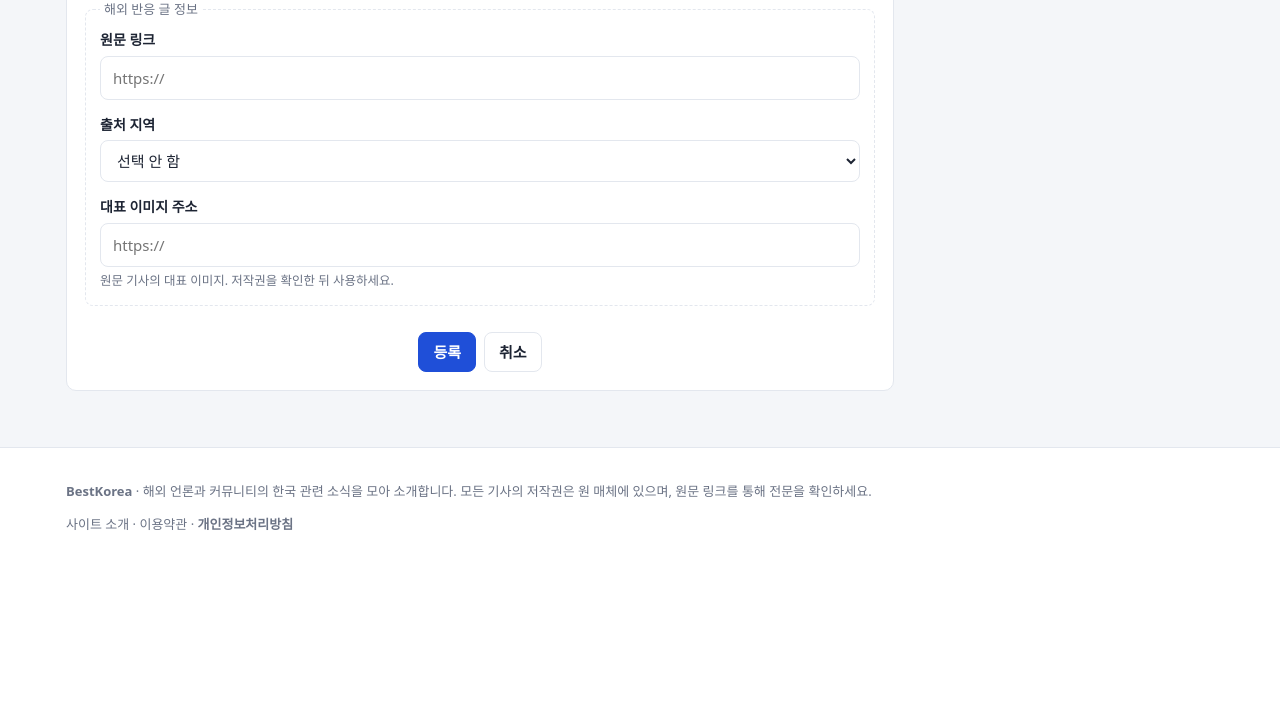
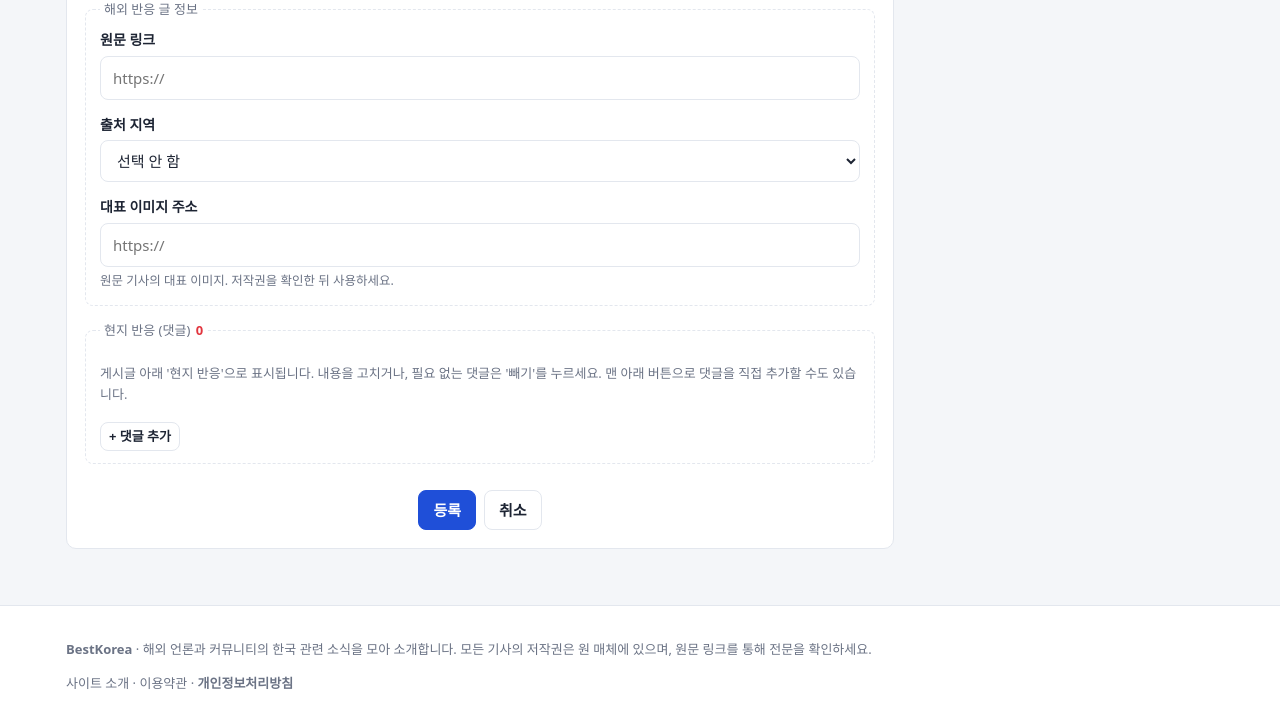
Before and after one commit to befree00-dev/bestkorea, a Flask app: page /write in a window 1280 px wide. Shown: the part 858-1584 px from the top of the page. Before the commit the page ends 1388 px from the top, so only its background shows below. Run offline with Flask 3, Linux system fonts and the light colour scheme; a user stored in the database is signed in; tables that the repository leaves empty hold one stand-in row (values such as "Sample post").

Commit message:
글쓰기·글 수정에서 현지 반응(댓글) 편집
- 글쓰기·수정 화면에 '현지 반응' 편집 칸: 작성자·내용·추천 수 수정, 빼기/되살리기, 직접 추가
- 수집함에서 올릴 때 번역된 댓글로 채워짐, 게시 후에도 글 수정에서 편집 가능
- 원문(body)은 서버에 있는 수집 원문만 사용, 직접 추가한 반응은 source=manual
- 해외 반응 게시판 + 관리자·운영자·기자만 (커뮤니티 게시판에서는 숨김·무시)

Co-Authored-By: Claude Opus 5.5 <noreply@anthropic.com>
Claude-Session: https://claude.ai/code/session_01DrPRr3kfNrdqw6PjBg1umy

```diff
--- a/app/static/css/style.css
+++ b/app/static/css/style.css
@@ -264,3 +264,15 @@ code { background: var(--chip); padding: 1px 5px; border-radius: 4px; font-size:
 .cat-it { --cat: #0b7f9c; }
 .cat-society { --cat: #8a5a2b; }
 @media (prefers-color-scheme: dark) { .cat-it { --cat: #5fd0ea; } .cat-society { --cat: #e0aa72; } }
+
+/* 현지 반응 편집기 */
+.reaction-editor .r-row { border: 1px solid var(--line); border-radius: 8px; padding: 10px; margin-bottom: 8px; background: var(--surface); }
+.reaction-editor .r-row-head { display: flex; gap: 8px; align-items: center; margin-bottom: 6px; }
+.reaction-editor .r-row-head input[type=text] { flex: 1; min-width: 0; padding: 5px 8px; }
+.reaction-editor .r-score-label { display: flex; align-items: center; gap: 4px; color: var(--accent); font-size: 13px; white-space: nowrap; }
+.reaction-editor .r-score-label input { width: 80px; padding: 5px 8px; border: 1px solid var(--line); border-radius: 8px; background: var(--surface); color: var(--text); font: inherit; }
+.reaction-editor textarea { min-height: 52px; overflow: hidden; }
+.reaction-editor .r-removed { opacity: .45; }
+.reaction-editor .r-removed textarea, .reaction-editor .r-removed input[type=text] { text-decoration: line-through; }
+#r-add { margin: 4px 0 12px; }
+fieldset[hidden] { display: none; }
--- a/app/templates/board/write.html
+++ b/app/templates/board/write.html
@@ -15,7 +15,7 @@
   <div class="notice">
     수집함 <a href="{{ url_for('desk.item', item_id=item.id) }}">#{{ item.id }}</a>의 {{ '번역한 ' if item.translate_status == 'done' }}내용으로 채웠습니다.
     제목과 번역문을 다듬은 뒤 등록하세요.
-    {% if item.comments %}{{ '번역된 ' if item.translate_status == 'done' }}댓글 <strong>{{ item.comments|length }}개</strong>가 '현지 반응'으로 함께 게시됩니다.{% endif %}
+    {% if item.comments %}아래 '현지 반응' 칸의 {{ '번역된 ' if item.translate_status == 'done' }}댓글 <strong>{{ item.comments|length }}개</strong>도 다듬어서 함께 게시할 수 있습니다.{% endif %}
   </div>
   {% if item.translate_status != 'done' %}
   <div class="flash flash-danger">아직 번역하지 않은 글이라 원문(외국어)이 채워져 있습니다. 댓글도 원문으로 게시됩니다.
@@ -28,13 +28,14 @@
     {{ field(form.title, maxlength=200) }}
     {{ field(form.body, rows=14, hint='HTML은 사용할 수 없으며, 링크는 자동으로 연결됩니다.') }}
     {% if current_user.can_write_news %}
-    <fieldset class="news-fields" id="news-fields">
+    <fieldset class="news-fields news-only" id="news-fields">
       <legend>해외 반응 글 정보</legend>
       {{ field(form.source_url, placeholder='https://') }}
       {{ field(form.country) }}
       {{ field(form.image_url, placeholder='https://', hint='원문 기사의 대표 이미지. 저작권을 확인한 뒤 사용하세요.') }}
       {% if form.image_url.data %}<img class="preview-img" src="{{ form.image_url.data }}" alt="대표 이미지 미리보기" referrerpolicy="no-referrer">{% endif %}
     </fieldset>
+    {% include "partials/reaction_editor.html" %}
     {% endif %}
     <div class="actions">
       <button class="btn btn-primary">{{ '수정' if post else '등록' }}</button>
@@ -46,8 +47,11 @@
 <script>
   (function () {
     var newsBoards = {{ NEWS_BOARDS|tojson }};
-    var select = document.getElementById('board'), box = document.getElementById('news-fields');
-    function sync() { box.hidden = newsBoards.indexOf(select.value) === -1; }
+    var select = document.getElementById('board'), boxes = document.querySelectorAll('.news-only');
+    function sync() {
+      var off = newsBoards.indexOf(select.value) === -1;
+      boxes.forEach(function (b) { b.hidden = off; });
+    }
     select.addEventListener('change', sync); sync();
   })();
 </script>
--- /dev/null
+++ b/app/templates/partials/reaction_editor.html
@@ -0,0 +1,56 @@
+{# 현지 반응(댓글) 편집기. rows: [{ref, author, text, score}] #}
+<fieldset class="news-fields news-only reaction-editor" id="reaction-editor">
+  <legend>현지 반응 (댓글) <span class="cnt" id="r-total">{{ rows|length }}</span></legend>
+  <p class="small muted">게시글 아래 '현지 반응'으로 표시됩니다. 내용을 고치거나, 필요 없는 댓글은 '빼기'를 누르세요.
+    맨 아래 버튼으로 댓글을 직접 추가할 수도 있습니다.</p>
+  <input type="hidden" name="r_count" id="r_count" value="{{ rows|length }}">
+  <div id="r-rows">
+    {% for r in rows %}
+    <div class="r-row{{ ' r-removed' if r.delete }}">
+      <input type="hidden" name="r-{{ loop.index0 }}-ref" value="{{ r.ref }}">
+      <input type="hidden" name="r-{{ loop.index0 }}-delete" value="{{ '1' if r.delete else '0' }}" class="r-delete">
+      <div class="r-row-head">
+        <input type="text" name="r-{{ loop.index0 }}-author" value="{{ r.author }}" placeholder="작성자" maxlength="100" aria-label="작성자">
+        <label class="r-score-label">▲ <input type="number" name="r-{{ loop.index0 }}-score" value="{{ r.score }}" min="0" aria-label="추천 수"></label>
+        <button type="button" class="btn small r-toggle">{{ '되살리기' if r.delete else '빼기' }}</button>
+      </div>
+      <textarea name="r-{{ loop.index0 }}-text" rows="2" maxlength="5000" aria-label="댓글 내용">{{ r.text }}</textarea>
+    </div>
+    {% endfor %}
+  </div>
+  <button type="button" class="btn small" id="r-add">+ 댓글 추가</button>
+</fieldset>
+<script>
+  (function () {
+    var wrap = document.getElementById("r-rows"), count = document.getElementById("r_count"),
+        total = document.getElementById("r-total");
+    function refresh() { total.textContent = wrap.querySelectorAll(".r-row:not(.r-removed)").length; }
+    function autosize(t) { t.style.height = "auto"; t.style.height = (t.scrollHeight + 2) + "px"; }
+    wrap.addEventListener("click", function (e) {
+      if (!e.target.classList.contains("r-toggle")) return;
+      var row = e.target.closest(".r-row"), del = row.querySelector(".r-delete");
+      var removed = row.classList.toggle("r-removed");
+      del.value = removed ? "1" : "0";
+      e.target.textContent = removed ? "되살리기" : "빼기";
+      refresh();
+    });
+    wrap.addEventListener("input", function (e) { if (e.target.tagName === "TEXTAREA") autosize(e.target); });
+    document.getElementById("r-add").addEventListener("click", function () {
+      var i = parseInt(count.value, 10);
+      var row = document.createElement("div");
+      row.className = "r-row";
+      row.innerHTML =
+        '<input type="hidden" name="r-' + i + '-ref" value="">' +
+        '<input type="hidden" name="r-' + i + '-delete" value="0" class="r-delete">' +
+        '<div class="r-row-head"><input type="text" name="r-' + i + '-author" placeholder="작성자" maxlength="100" aria-label="작성자">' +
+        '<label class="r-score-label">▲ <input type="number" name="r-' + i + '-score" value="0" min="0" aria-label="추천 수"></label>' +
+        '<button type="button" class="btn small r-toggle">빼기</button></div>' +
+        '<textarea name="r-' + i + '-text" rows="2" maxlength="5000" placeholder="댓글 내용" aria-label="댓글 내용"></textarea>';
+      wrap.appendChild(row);
+      count.value = i + 1;
+      row.querySelector("textarea").focus();
+      refresh();
+    });
+    wrap.querySelectorAll("textarea").forEach(autosize);
+  })();
+</script>
--- a/app/views.py
+++ b/app/views.py
@@ -150,6 +150,68 @@ def _save_news_fields(post, form):
         post.source_url = post.country = post.image_url = None
 
 
+# ---------------------------------------------------------------- 현지 반응(댓글) 편집기
+# 글쓰기·수정 화면의 '현지 반응' 편집 칸. 각 줄: r-{i}-ref, r-{i}-author, r-{i}-text, r-{i}-score, r-{i}-delete
+#   ref = "o:<수집 댓글 번호>" (수집함 댓글) / "r:<Reaction id>" (기존 반응) / "" (새로 추가)
+MAX_REACTIONS = 200
+
+
+def _rows_from_item(item):
+    translated = item.comments_ko or []
+    return [dict(ref=f"o:{i}", author=c.get("author") or "", score=c.get("score") or 0,
+                 text=(translated[i] if i < len(translated) and translated[i] else c.get("body") or ""))
+            for i, c in enumerate(item.comments or [])]
+
+
+def _rows_from_post(post):
+    return [dict(ref=f"r:{r.id}", author=r.author or "", score=r.score or 0, text=r.body_ko or r.body)
+            for r in post.reactions]
+
+
+def _rows_from_form():
+    try:
+        count = min(int(request.form.get("r_count", 0)), MAX_REACTIONS)
+    except ValueError:
+        count = 0
+    rows = []
+    for i in range(count):
+        f = lambda k: (request.form.get(f"r-{i}-{k}") or "").strip()  # noqa: E731
+        if f("ref") == "" and not f("text"):
+            continue  # 비어 있는 새 줄
+        try:
+            score = max(0, int(f("score") or 0))
+        except ValueError:
+            score = 0
+        rows.append(dict(ref=f("ref"), author=f("author")[:100], text=f("text")[:5000], score=score,
+                         delete=f("delete") == "1"))
+    return rows
+
+
+def _apply_reactions(post, rows, item=None):
+    """편집기 내용을 게시글의 현지 반응에 반영한다. 원문(body)은 서버에 있는 값만 쓴다."""
+    existing = {r.id: r for r in post.reactions}
+    originals = (item.comments or []) if item else []
+    keep, position = set(), 0
+    for row in rows:
+        if row["delete"] or not row["text"]:
+            continue
+        ref = row["ref"]
+        if ref.startswith("r:") and ref[2:].isdigit() and int(ref[2:]) in existing:
+            r = existing[int(ref[2:])]
+        else:
+            original, source = row["text"], "manual"
+            if ref.startswith("o:") and ref[2:].isdigit() and int(ref[2:]) < len(originals):
+                original, source = originals[int(ref[2:])].get("body") or row["text"], item.source_type
+            r = Reaction(body=original, source=source)
+            post.reactions.append(r)
+        r.author, r.body_ko, r.score, r.position = row["author"] or "익명", row["text"], row["score"], position
+        keep.add(id(r))
+        position += 1
+    for r in list(post.reactions):
+        if id(r) not in keep:
+            post.reactions.remove(r)
+
+
 @bp.route("/write", methods=["GET", "POST"])
 @login_required
 def write():
@@ -158,9 +220,11 @@ def write():
     if item and item.status == "published" and item.post:
         flash("이미 게시된 글입니다.", "info")
         return redirect(url_for("main.post_detail", board=item.post.board, post_id=item.post.id))
+    rows = _rows_from_form() if request.method == "POST" else []
     if request.method == "GET":
         if item:
             _prefill_from_item(form, item)
+            rows = _rows_from_item(item)
         elif request.args.get("board") in dict(form.board.choices):
             form.board.data = request.args["board"]
     if not form.board.choices:
@@ -176,13 +240,8 @@ def write():
             post.source_name = item.source_name
             post.lang = item.lang
             post.published_at = item.published_at
-            translated = item.comments_ko or []
-            for i, c in enumerate(item.comments or []):
-                post.reactions.append(Reaction(
-                    position=i, author=(c.get("author") or "")[:100], body=c.get("body") or "",
-                    body_ko=translated[i] if i < len(translated) else None, score=c.get("score", 0),
-                    source=item.source_type,
-                ))
+        if current_user.can_write_news and BOARDS[post.board][1] == "news":
+            _apply_reactions(post, rows, item)
         db.session.add(post)
         db.session.flush()
         if item:
@@ -190,7 +249,7 @@ def write():
         db.session.commit()
         flash("게시글이 등록되었습니다.", "success")
         return redirect(url_for("main.post_detail", board=post.board, post_id=post.id))
-    return render_template("board/write.html", form=form, post=None, item=item)
+    return render_template("board/write.html", form=form, post=None, item=item, rows=rows)
 
 
 @bp.route("/post/<int:post_id>/edit", methods=["GET", "POST"])
@@ -202,6 +261,7 @@ def edit(post_id):
     form = _prepare_form(PostForm(obj=post))
     if post.board not in dict(form.board.choices):  # 예: 기자 자격을 잃은 회원의 기존 해외 반응 글
         form.board.choices.insert(0, (post.board, BOARDS[post.board][0]))
+    rows = _rows_from_form() if request.method == "POST" else _rows_from_post(post)
     if form.validate_on_submit():
         if form.board.data != post.board and not can_write_board(current_user, form.board.data):
             abort(403)
@@ -209,10 +269,12 @@ def edit(post_id):
         post.title = form.title.data.strip()
         post.body = form.body.data.strip()
         _save_news_fields(post, form)
+        if current_user.can_write_news and BOARDS[post.board][1] == "news":
+            _apply_reactions(post, rows)
         db.session.commit()
         flash("수정되었습니다.", "success")
         return redirect(url_for("main.post_detail", board=post.board, post_id=post.id))
-    return render_template("board/write.html", form=form, post=post, item=None)
+    return render_template("board/write.html", form=form, post=post, item=None, rows=rows)
 
 
 # ---------------------------------------------------------------- 기자 지원
```
Also changed, not shown: tests/test_site.py (+68 -1 lines), README.md.
